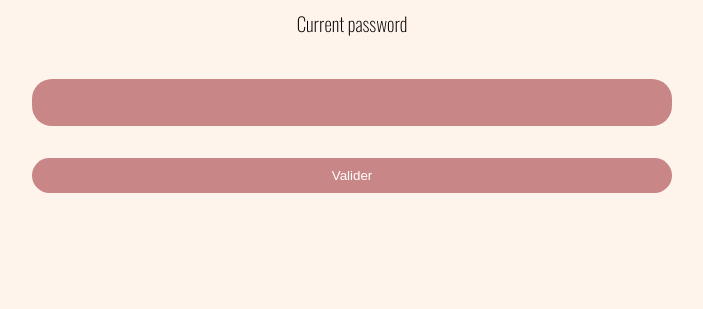
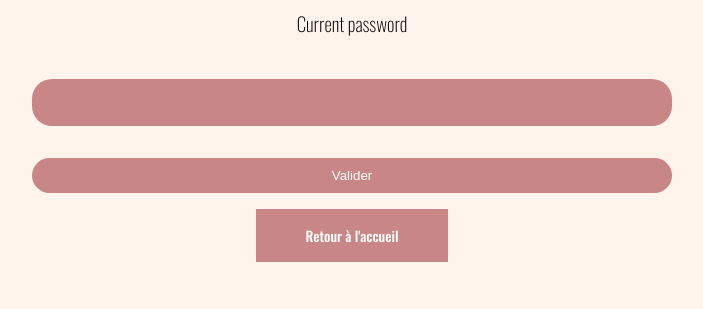
Before and after one commit to kelianaylek/POO_project, a PHP site: page /poo_project/App/View/ProfilSecurityView.php?page=main in a window 1280 px wide. Shown: the part 160-469 px from the top of the page, without its empty margins (288-991 px from the left). Run offline with PHP 8.4, Linux system fonts and the light colour scheme; a stand-in replaces the project's code that opens the database connection.

Commit message:
ADD button return main page

```diff
--- a/www/App/View/ProfilSecurityView.php
+++ b/www/App/View/ProfilSecurityView.php
@@ -17,6 +17,7 @@
             <input type="password" name="currentPassword" >
             <button type="submit" name="submitCurrentPassword">Valider</button>
         </form>
+        <a href="?page=main">Retour à l'accueil</a>
 
     </div>
 </body>
--- a/www/App/View/ProfilView.php
+++ b/www/App/View/ProfilView.php
@@ -23,8 +23,6 @@
             <button type="submit" name="submitProfilChanges">Valider</button>
         </form>
         <a href="?page=main">Retour à l'accueil</a>
-
-
     </div>
 </body>
 </html>
```
